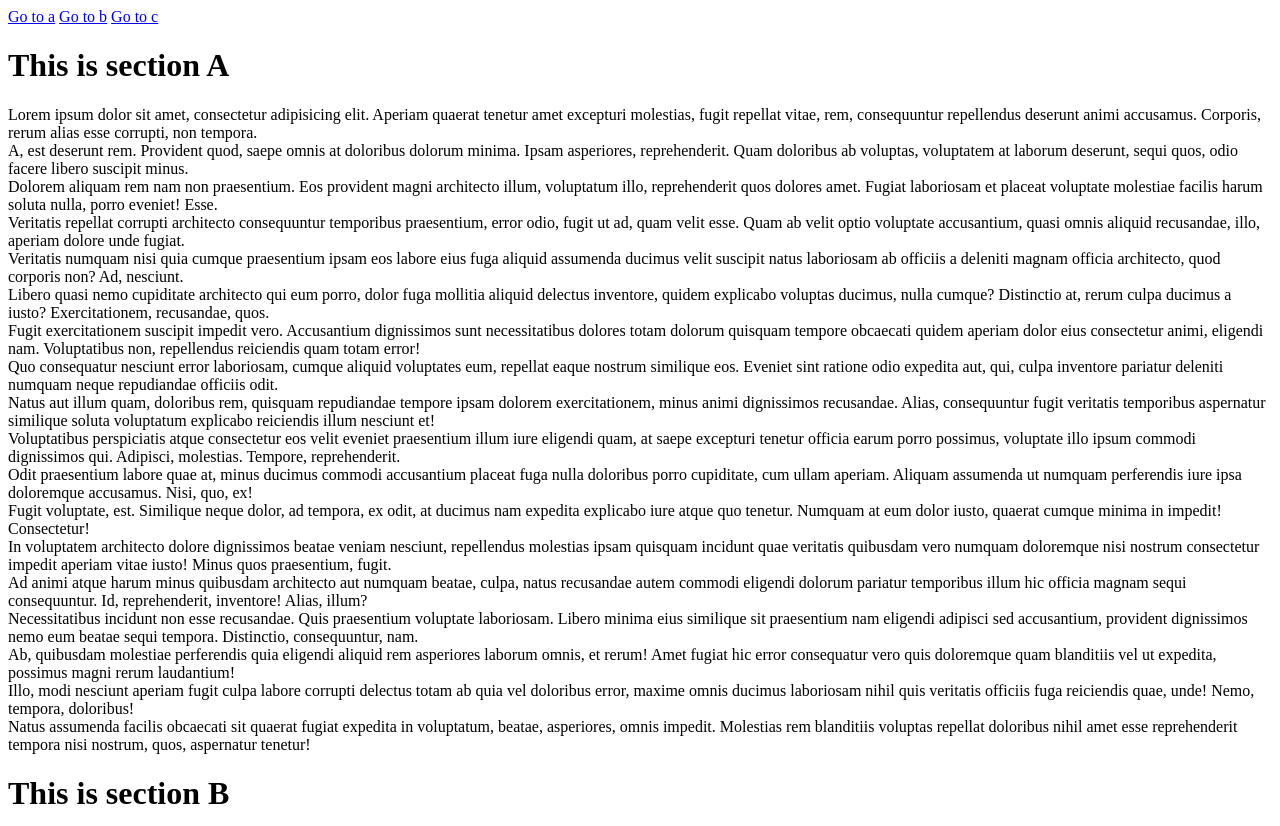
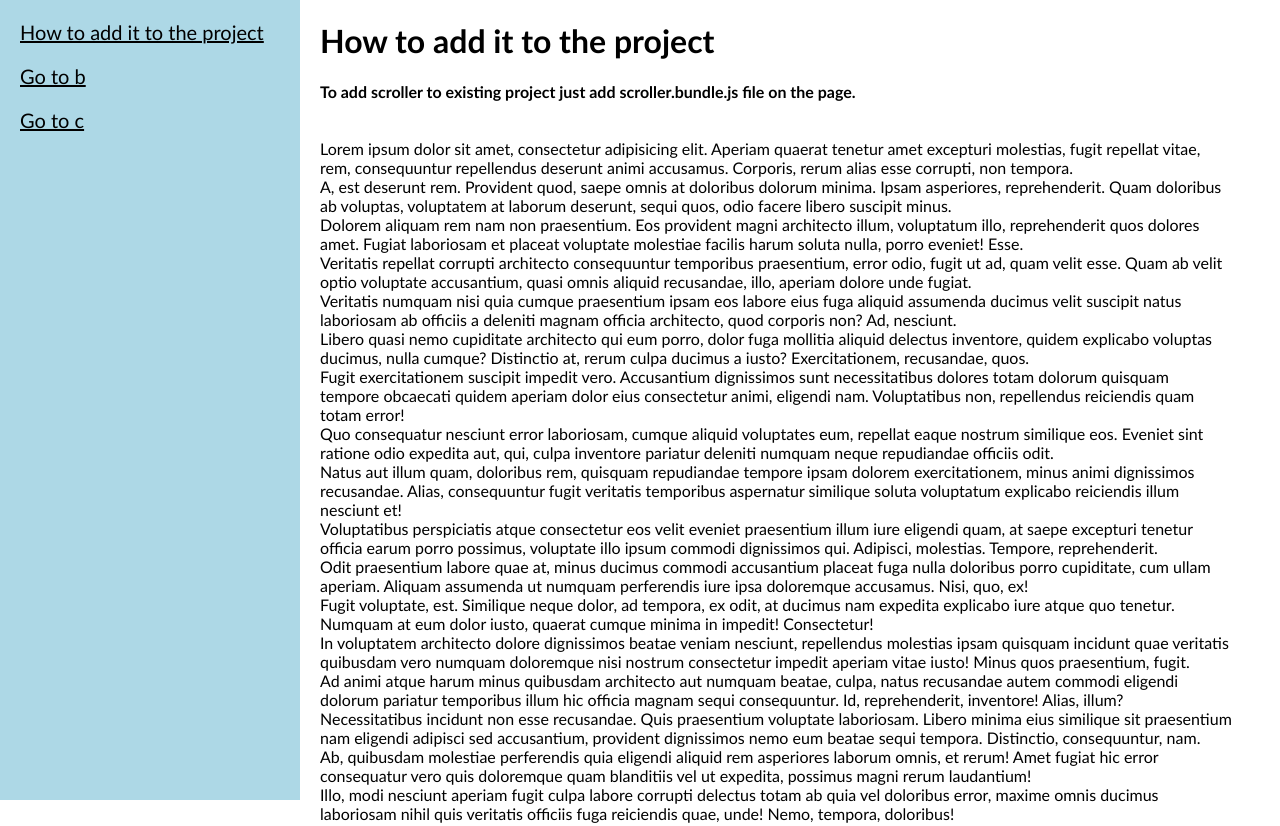
Before and after one commit to toastman/itweekenddemo, a plain HTML site: page index.html in a window 1280 px wide. Shown: the top 826 px of the page. Drawn offline with Linux system fonts and the light colour scheme.

Commit message:
Deploy to gh-pages

```diff
--- a/index.html
+++ b/index.html
@@ -3,14 +3,45 @@
 <head>
     <meta charset="UTF-8">
     <title>Document</title>
+    <style>
+        html, body { min-height: 100% }
+        body {
+            margin: 0;
+            padding: 0;
+            font-family: Calibri, Arial, sans-serif;
+            font-size: 16px;
+        }
+        .itw-navigation {
+            position: fixed;
+            top: 0;
+            width: 300px;
+            left: 0;
+            bottom:0;
+            background-color: lightblue;
+            padding-top: 10px;
+        }
+        .itw-navigation a {
+            font-size: 20px;
+            color: black;
+            padding: 0.5em 1em;
+            display: block;
+        }
+        .itw-content { padding: 0 3em 0 320px }
+    </style>
 </head>
 <body>
-    <nav>
-        <a href="#a">Go to a</a>
+    <nav class="itw-navigation">
+        <a href="#howto">How to add it to the project</a>
         <a href="#b">Go to b</a>
         <a href="#c">Go to c</a>
     </nav>
-    <h1 id="a">This is section A</h1>
+
+    <div class="itw-content">
+        <h1 id="howto">How to add it to the project</h1>
+        <b>To add scroller to existing project just add scroller.bundle.js file on the page.</b>
+        <br>
+        <br>
+        <br>
         <div>Lorem ipsum dolor sit amet, consectetur adipisicing elit. Aperiam quaerat tenetur amet excepturi molestias, fugit repellat vitae, rem, consequuntur repellendus deserunt animi accusamus. Corporis, rerum alias esse corrupti, non tempora.</div>
         <div>A, est deserunt rem. Provident quod, saepe omnis at doloribus dolorum minima. Ipsam asperiores, reprehenderit. Quam doloribus ab voluptas, voluptatem at laborum deserunt, sequi quos, odio facere libero suscipit minus.</div>
         <div>Dolorem aliquam rem nam non praesentium. Eos provident magni architecto illum, voluptatum illo, reprehenderit quos dolores amet. Fugiat laboriosam et placeat voluptate molestiae facilis harum soluta nulla, porro eveniet! Esse.</div>
@@ -63,6 +94,7 @@
         <div>Dignissimos quidem nihil debitis quae adipisci vero fugiat veniam architecto fuga, maxime molestiae voluptatum asperiores ad laudantium recusandae sequi aut dolor porro. Asperiores facere rerum sequi voluptate, minus dolorem iste.</div>
         <div>Animi omnis porro cum beatae natus, dolorem cumque eum accusamus, fugiat ea nam! Harum veritatis illum consequuntur cumque nam inventore, quo commodi quia voluptatibus quaerat ea nulla natus sint. Natus.</div>
         <div>Veniam illum repudiandae perferendis aperiam expedita ex, cupiditate aliquam, laborum corporis placeat quo ducimus tenetur officiis. Nostrum voluptas voluptatibus atque, voluptatem praesentium libero, quia, velit porro unde sit et corporis.</div>
-    <script src="dist/app.bundle.js"></script>
+    </div>
+    <script src="dist/scroller.bundle.js"></script>
 </body>
 </html>
```
Lines whose indentation alone changed are shown as unchanged.
